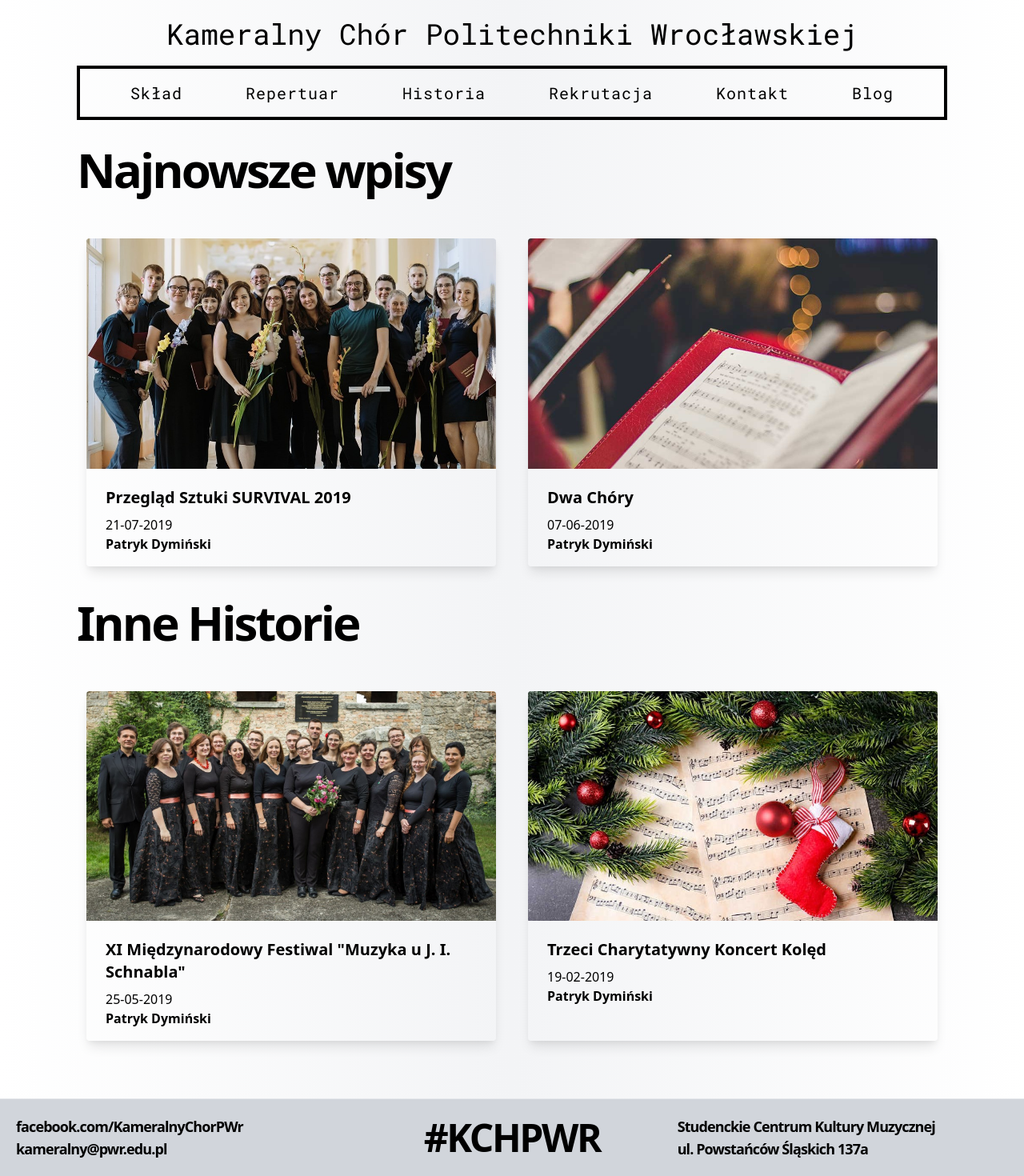
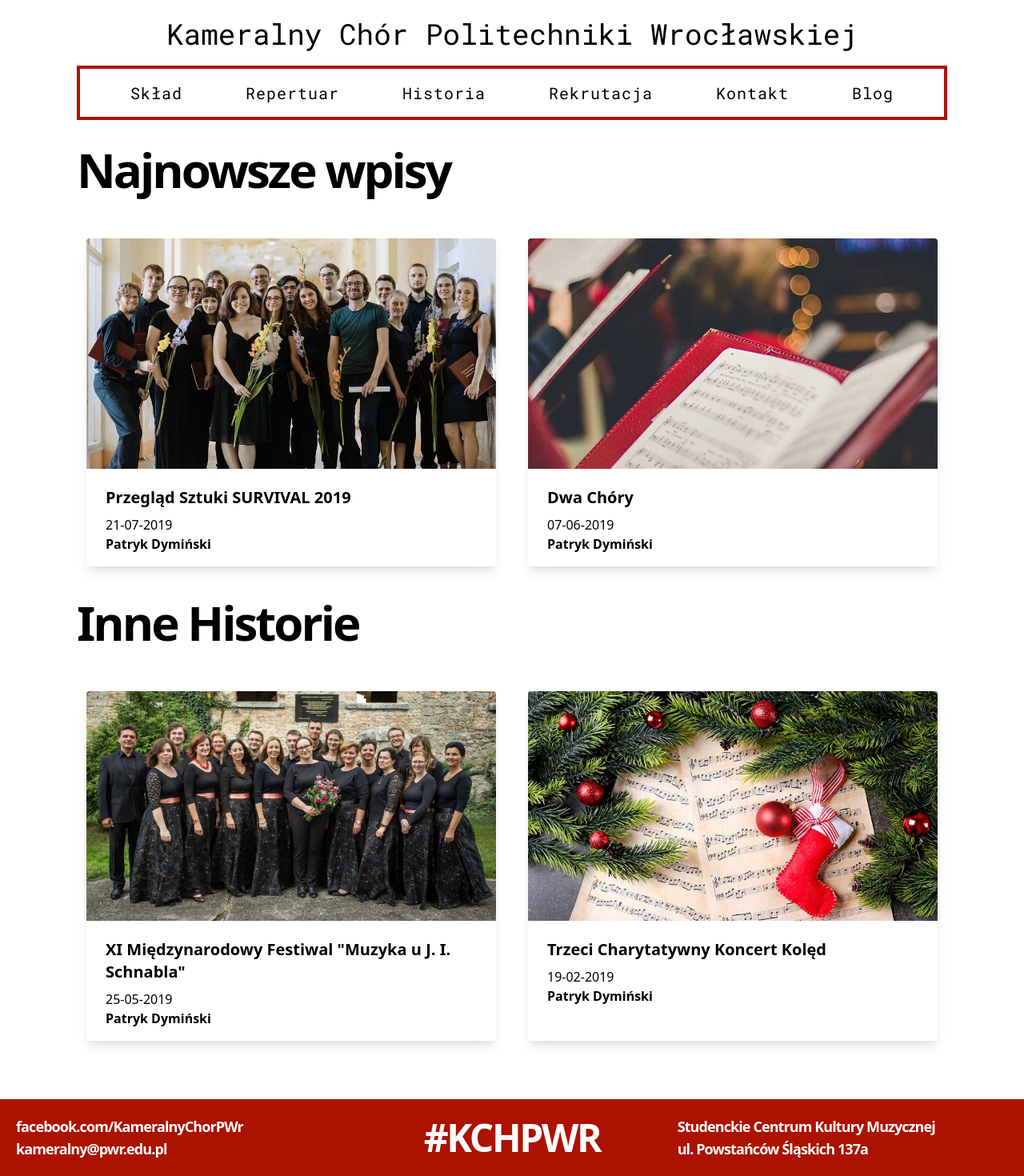
Before and after one commit to PatrykDyminski/KChPWRPage, a Next.js app: page /blog in a window 1280 px wide. Shown: the part 30-1500 px from the top of the page at 80% size. Built offline with nearby package versions, Linux system fonts and the light colour scheme; what @tailwindcss/typography would draw is missing.

Commit message:
recolor to PWR red

```diff
--- a/components/Footer.js
+++ b/components/Footer.js
@@ -2,7 +2,7 @@ import Link from 'next/link'
 
 export default function Footer() {
   return (
-    <footer className="border-t border-accent-2 bg-gray-300">
+    <footer className="border-t border-accent-2 bg-pwr text-white">
       <div className="container mx-auto px-5">
         <div className="flex flex-col lg:flex-row items-center">
           <div className="text-md lg:text-lg font-bold tracking-tighter leading-tight text-center lg:text-left lg:my-5 lg:w-1/2">
--- a/components/HeroIdCard.js
+++ b/components/HeroIdCard.js
@@ -11,7 +11,7 @@ export default function HeroIdCard({ name, link, imgSource, text }) {
         <h2 className="text-md lg:text-lg font-bold leading-relaxed">{name}</h2>
         <p className="my-2 mb-5">{text}</p>
         <div className="flex flex-col text-center md:items-end my-8">
-          <Link href={link}><a className="p-2 border-2 border-black tracking-wider hover:text-gray-500">Więcej informacji</a></Link>
+          <Link href={link}><a className="p-2 border-2 border-pwr tracking-wider hover:text-gray-500">Więcej informacji</a></Link>
         </div>
       </div>
     </div>
--- a/components/MyPage.js
+++ b/components/MyPage.js
@@ -13,14 +13,12 @@ export default function MyPage({ children, pageTitle }) {
         <meta charSet="utf-8" />
         <link rel="shortcut icon" href="/icon/K_logo_wob.png" />
       </Head>
-      <div className="bg-gradient-to-r from-white via-gray-100 to-white">
       <div className="px-4 py-8 max-w-3xl mx-auto sm:px-6 lg:max-w-4xl lg:px-8 xl:max-w-6xl min-h-screen ">
         <Nav />
         <main>
           {children}
         </main>
       </div>
-      </div>
       <Footer />
     </>
   )
--- a/components/Nav.js
+++ b/components/Nav.js
@@ -28,22 +28,22 @@ export default function Nav() {
       </div>
       <nav>
         <div className="hidden md:block">
-          <ul className="flex justify-evenly items-center pt-4 pb-4 border-4 border-black">
+          <ul className="flex justify-evenly items-center pt-4 pb-4 border-4 border-pwr">
             {localPages.map(({ href, label }) => (
               <li key={`${href}${label}`}>
                 <Link href={href}>
-                  <a className="no-underline p-2 m-2 text-lg lg:text-xl tracking-wider hover:text-gray-500">{label}</a>
+                  <a className="no-underline p-2 m-2 text-lg lg:text-xl tracking-wider hover:text-pwr">{label}</a>
                 </Link>
               </li>
             ))}
           </ul>
         </div>
         <div className="md:hidden">
-          <ul className="pt-4 pb-4 text-center text-2xl border-4 border-black rounded-lg" style={{ display: showMe ? "block" : "none" }}>
+          <ul className="pt-4 pb-4 text-center text-2xl border-4 border-pwr rounded-lg" style={{ display: showMe ? "block" : "none" }}>
             {localPages.map(({ href, label }) => (
               <li key={`${href}${label}`} className="m-2">
                 <Link href={href}>
-                  <a className="no-underline p-2 tracking-wider hover:text-gray-500">{label}</a>
+                  <a className="no-underline p-2 tracking-wider hover:text-pwr">{label}</a>
                 </Link>
               </li>
             ))}
--- a/pages/index.js
+++ b/pages/index.js
@@ -32,7 +32,7 @@ export default function IndexPage({ posts }) {
       </MyProse>
 
       <div className="flex flex-col text-center items-center my-8">
-        <h2 className="text-3xl mb-2 leading-snug text-center p-2 font-bold border-4 border-black md:w-10/12">Najnowsze wpisy na naszym blogu</h2>
+        <h2 className="text-3xl mb-2 leading-snug text-center p-2 font-bold border-4 border-pwr md:w-10/12">Najnowsze wpisy na naszym blogu</h2>
       </div>
 
       <PostsGrid posts={posts} />
--- a/pages/repertuar.js
+++ b/pages/repertuar.js
@@ -21,7 +21,7 @@ export default function Repertuar({ categories }) {
 
         {categories.map((category) => (
           <div className="">
-            <h2 className="text-3xl text-center font-medium border-t-4 border-b-4 border-black mt-5 mb-5 py-2">{category.categoryName}</h2>
+            <h2 className="text-3xl text-center font-medium border-t-4 border-b-4 border-pwr mt-5 mb-5 py-2">{category.categoryName}</h2>
 
             <ol className="">
               {category.tracks.map((track) => (
--- a/pages/sklad.js
+++ b/pages/sklad.js
@@ -28,7 +28,7 @@ export default function Sklad({ peopleInVoices }) {
         <ul>
           {peopleInVoices.map((voice) => (
             <li key={voice.voiceName} className="px-4 py-2 m-2">
-              <h2 className="text-3xl text-center font-medium border-t-4 border-b-4 border-black mt-4 md:mt-10 py-2">{voice.voiceName}</h2>
+              <h2 className="text-3xl text-center font-medium border-t-4 border-b-4 border-pwr mt-4 md:mt-10 py-2">{voice.voiceName}</h2>
 
               <ul className="grid grid-cols-2 md:grid-cols-4">
                 {voice.people.map((person) =>
```
